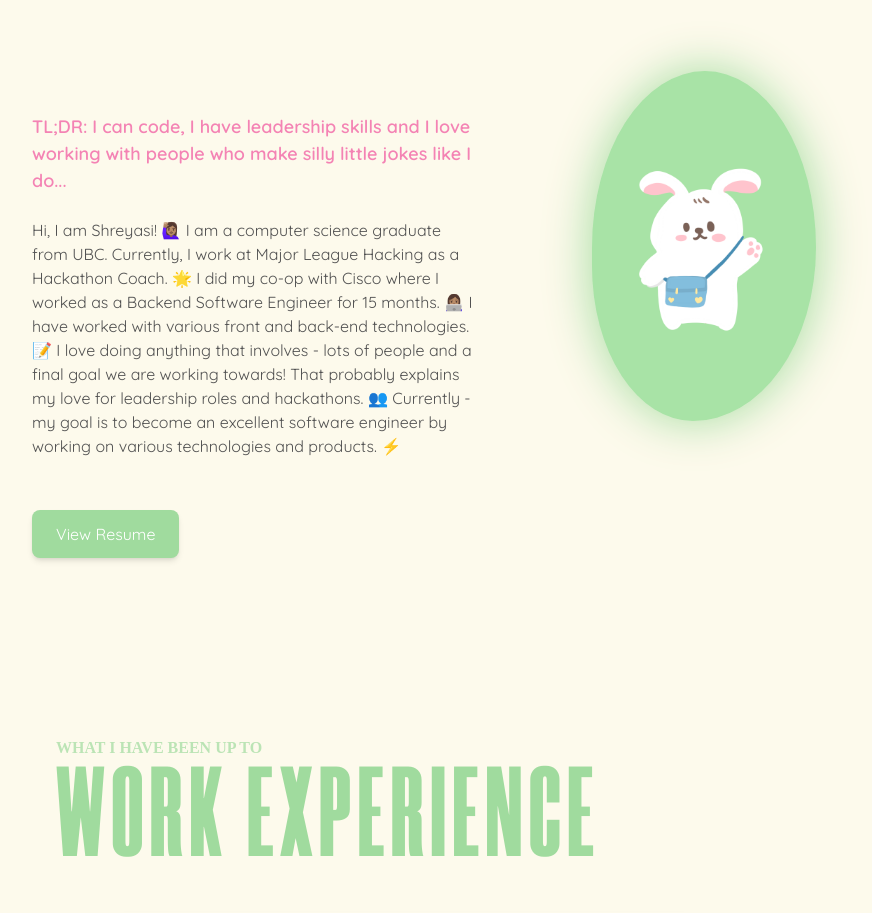
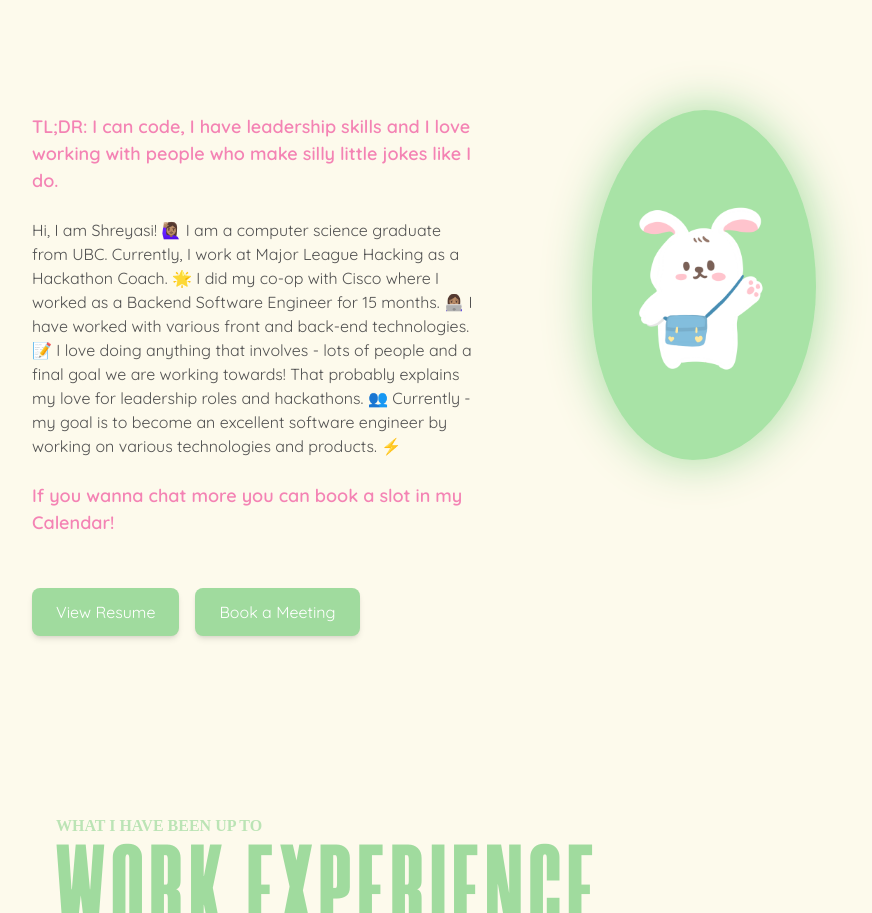
Before and after one commit to shreyasichauhan19/ShreyasiChauhan, a React (Vite) app: page / in a window 1280 px wide. Shown: the part 948-1861 px from the top of the page, without its empty margins (160-1032 px from the left). Built offline with nearby package versions, Linux system fonts and the light colour scheme; a web font is replaced by a local one.

Commit message:
added calendly

```diff
--- a/src/Constants/constants.js
+++ b/src/Constants/constants.js
@@ -97,7 +97,7 @@ const icons = {
 
 const introduction = {
   text: [
-    "TL;DR: I can code, I have leadership skills and I love working with people who make silly little jokes like I do...", "Hi, I am Shreyasi! 🙋🏽‍♀️ I am a computer science graduate from UBC. Currently, I work at Major League Hacking as a Hackathon Coach. 🌟 I did my co-op with Cisco where I worked as a Backend Software Engineer for 15 months. 👩🏽‍💻 I have worked with various front and back-end technologies.📝 I love doing anything that involves - lots of people and a final goal we are working towards! That probably explains my love for leadership roles and hackathons. 👥 Currently - my goal is to become an excellent software engineer by working on various technologies and products. ⚡️",
+    "TL;DR: I can code, I have leadership skills and I love working with people who make silly little jokes like I do.", "Hi, I am Shreyasi! 🙋🏽‍♀️ I am a computer science graduate from UBC. Currently, I work at Major League Hacking as a Hackathon Coach. 🌟 I did my co-op with Cisco where I worked as a Backend Software Engineer for 15 months. 👩🏽‍💻 I have worked with various front and back-end technologies.📝 I love doing anything that involves - lots of people and a final goal we are working towards! That probably explains my love for leadership roles and hackathons. 👥 Currently - my goal is to become an excellent software engineer by working on various technologies and products. ⚡️", " If you wanna chat more you can book a slot in my Calendar!",
   ],
 };
 
--- a/src/Pages/About.jsx
+++ b/src/Pages/About.jsx
@@ -29,7 +29,7 @@ const About = () => {
               >
                 <span className="text-primary-500" style={ {fontFamily: 'Quicksand',  fontSize: "18px", fontWeight: "600"} }>{introduction.text[0]}</span>
                 <span className="text-grayscale-400" style={ {fontFamily: 'Quicksand',  fontSize: "16px", fontWeight: "400"} }>{introduction.text[1]}</span>
-
+                <span className="text-primary-500" style={ {fontFamily: 'Quicksand',  fontSize: "18px", fontWeight: "600"} }>{introduction.text[2]}</span>
 
                  </m.p>
             </LazyMotion>
@@ -53,6 +53,18 @@ const About = () => {
                 View Resume
               </button>
             </a>
+          <a
+            href="https://calendly.com/chauhan-shreyasi/1-hour-meeting"
+            target="_blank"
+            rel="noopener noreferrer"
+          >
+            <button
+              className="bg-primary-400 text-white px-6 py-3 rounded-lg shadow-md hover:bg-primary-500 transition duration-300 ml-4"
+              style={{ fontFamily: "Quicksand", color: "white" }}
+            >
+              Book a Meeting
+            </button>
+          </a>
         </div>
       </div>
     </div>
```
